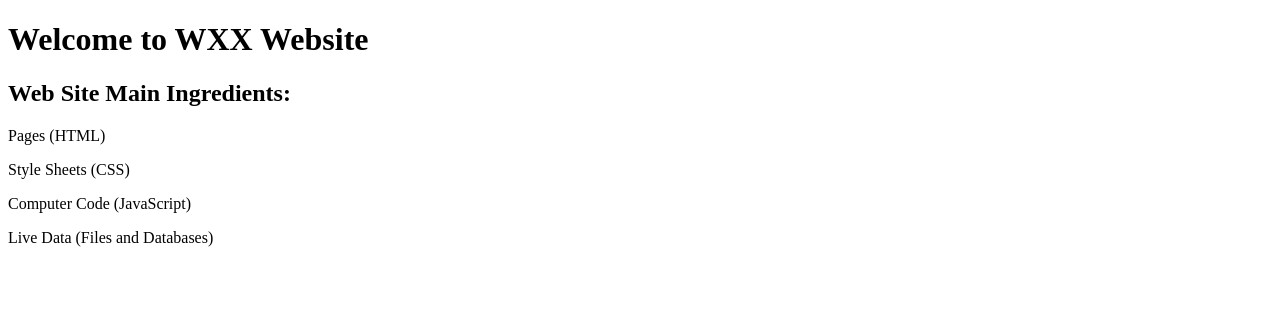
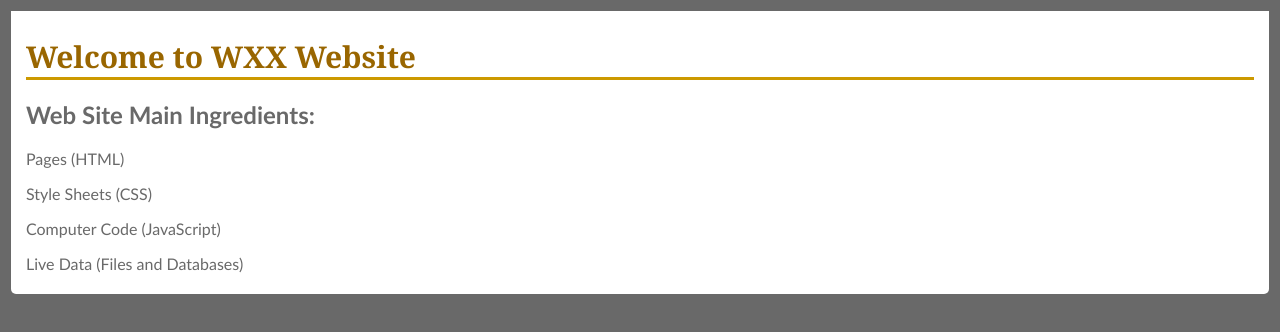
Before and after one commit to triployd/scratch, a plain HTML site: page index.html in a window 1280 px wide. Drawn offline with Linux system fonts and the light colour scheme.

Commit message:
Added styles and about.html

```diff
--- a/index.html
+++ b/index.html
@@ -3,10 +3,12 @@
 
 <head>
   <title>WXX Website</title>
+  <link href="site.css" rel="stylesheet">
 </head>
 
 <body>
 
+	<div id="main">
 	<h1>Welcome to WXX Website</h1>
 	<h2>Web Site Main Ingredients:</h2>
 
@@ -14,6 +16,7 @@
 	<p>Style Sheets (CSS)</p>
 	<p>Computer Code (JavaScript)</p>
 	<p>Live Data (Files and Databases)</p>
+	</div>
 
 </body>
 </html>
--- /dev/null
+++ b/site.css
@@ -0,0 +1,22 @@
+body {
+    font-family: "Trebuchet MS", Verdana, sans-serif;
+    font-size: 16px;
+    background-color: dimgrey;
+    color: #696969;
+    padding: 3px;
+}
+
+#main {
+    padding: 5px;
+    padding-left:  15px;
+    padding-right: 15px;
+    background-color: #ffffff;
+    border-radius: 0 0 5px 5px;
+}
+
+h1 {
+    font-family: Georgia, serif;
+    border-bottom: 3px solid #cc9900;
+    color: #996600;
+    font-size: 30px;
+}
```
Also changed, not shown: about.html (added, +14 -0 lines). Lines whose indentation alone changed are shown as unchanged.
